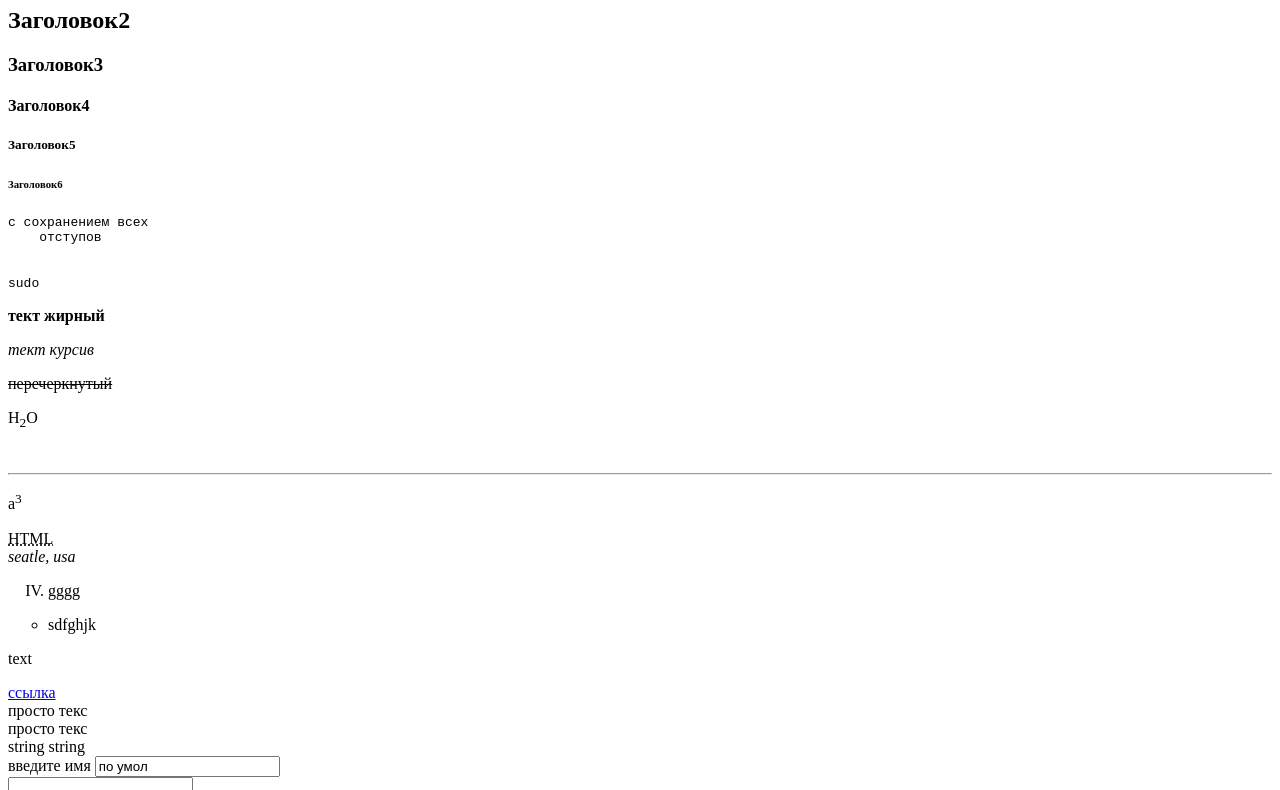
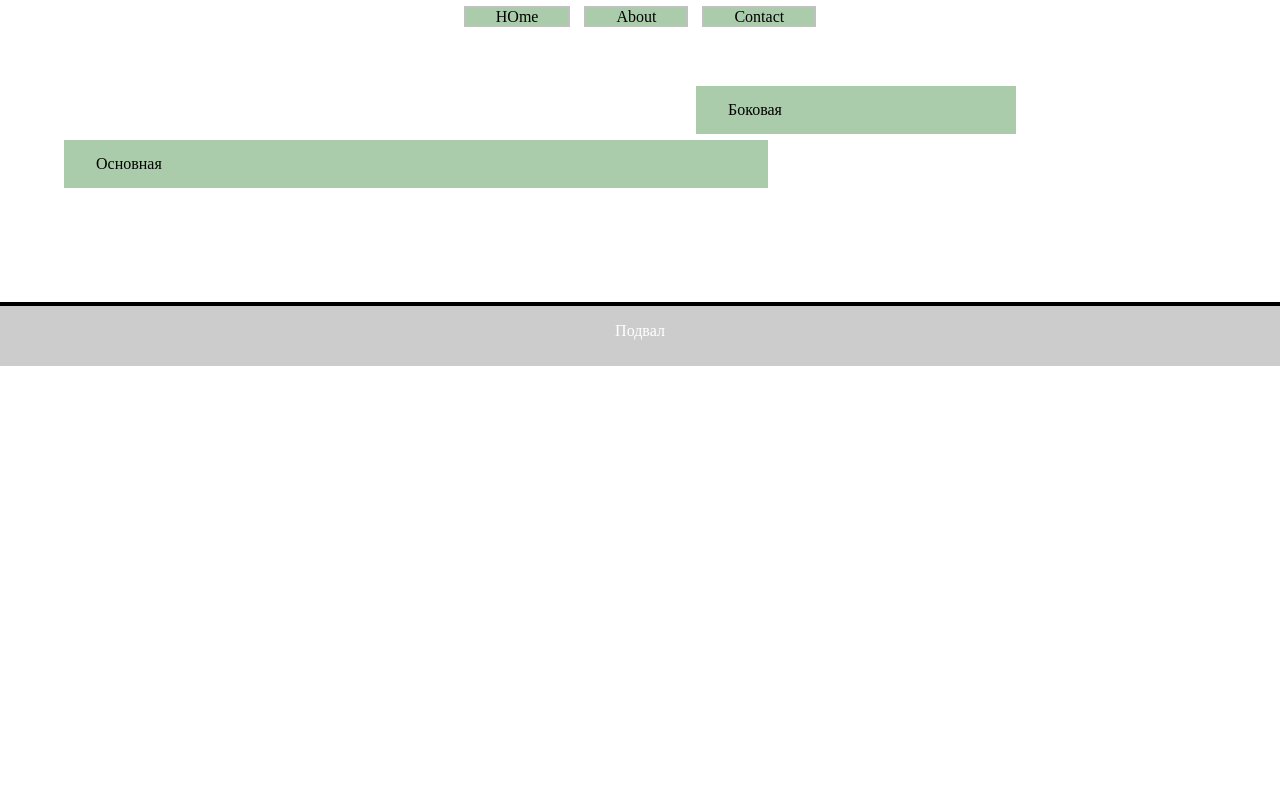
Before and after one commit to Step049/cursovaya, a plain HTML site: page test.html in a window 1280 px wide. Shown: the part 106-896 px from the top of the page. Drawn offline with Linux system fonts and the light colour scheme; files that its build step writes are made by us from their sources; a web font is replaced by a local one.

Commit message:
обновление после css справки

```diff
--- a/css/test.css
+++ b/css/test.css
@@ -0,0 +1,240 @@
+@import url('https://fonts.googleapis.com/css2?family=Chokokutai&family=Dancing+Script:wght@400..700&display=swap');
+
+* {
+    margin:0;
+    padding: 0;
+}
+
+body {
+    width: 100%;
+    height: 3000px;
+}
+
+#some {
+    background-color: aqua;
+    text-align: center;
+    width: 50px;
+    height: 50px;
+    line-height: 50px;
+    border-radius: 50%;
+    position: fixed;
+    float: left;
+}
+
+#header, #footer {
+    width: 100%;
+    height: 60px;
+    text-align: center;
+    border-bottom: 4px solid black;
+    background-color: #ccc;
+    color: #fff;
+    line-height: 50px;
+    margin-bottom: 50px;
+    float: left;
+}
+
+/* Vector */
+
+/* position: absolute;
+left: 93.85%;
+right: 2.76%;
+top: 1.72%;
+bottom: 91.68%;
+
+background: #122A2F;
+border: 2px solid #122A2F; */
+/* место под лого */
+
+/* position: absolute;
+width: 129px;
+height: 75px;
+left: calc(50% - 129px/2 - 845.5px);
+top: calc(50% - 75px/2 - 443.5px);
+
+background: #E0F4F5; */
+
+
+
+#nav {
+    list-style: none;
+    display: block;
+    float: left;
+    width: 50%;
+    margin-left: 25%;
+    text-align: center;
+    margin-bottom: 50px;
+}
+
+#nav li{
+    display: inline;
+    background-color: #aca;
+    border: 2px solid silver;
+    padding: 0 30px;
+    cursor: pointer;
+}
+
+#nav li:hover {
+    color: aquamarine;
+}
+
+#nav li:not(:last-of-type){
+    margin-right: 10px;
+}
+
+#main {
+    width: 50%;
+    margin: 5%;
+    background-color: #aca;
+    border: 0px solid blue;
+    padding: 15px 2.5%;
+    float:left;
+    position: relative;
+    z-index: 1;
+}
+
+#aside {
+    width: 20%;
+    padding: 15px 2.5%;
+    margin-left: 5%;
+    background-color: #aca;
+    border: 0px solid blue;
+    float: left;
+    position: relative;
+    /* top: -10px; */
+    bottom: -10px;
+    left: -200px;
+    z-index: 0;
+}
+
+#footer {
+    margin-bottom: 0;
+    margin-top: 50px;
+    border-bottom: 0;
+    border-top: 4px solid black;
+}
+
+
+
+/*
+.block1 {
+    width: 200px;
+    height: 200px;
+    margin: 20px;
+    background-color: aqua;
+}
+
+#first1 {
+    float:right;
+}
+
+#second2 {
+    background-color: blue;
+    float: left;
+}
+
+.block {
+    background-color: blueviolet;
+    height: 200px;
+    width: 150px;
+    border: 6px dashed red;
+    border-bottom: 0;
+    border-top-style: solid;
+    border-left-style: double;
+
+    border-radius: 15px 50px 0px 100px;
+    opacity: 0.7;
+    margin: 40px;
+    padding: 20px;
+
+    display: block;
+}
+
+#first {
+    /* background-color:rgb(228, 193, 146);
+    background-image: url('../img/mem.png');
+    background-repeat: no-repeat;
+    background-position: center; */
+    /* background: rgb(228, 193, 146)
+    url('../img/mem.png') no-repeat center top;
+    height: 500px;
+    background-size: cover;
+    background-attachment: fixed;
+} */
+
+/* #second {
+    height: 250px;
+}
+
+.ppp {
+    color: #000;
+    text-align: center;
+    /* font-size: 23px; */
+    /* font-style: italic; */
+    /* font-weight: bold; */
+    /* font-family: Impact, Haettenschweiler, 'Arial Narrow Bold', sans-serif; */
+    /* font-family: "Dancing Script", cursive;
+    text-transform:uppercase;
+    word-spacing: 20px;
+    letter-spacing: -4px;
+    line-height: 50px;
+    cursor: copy;
+    text-decoration: line-through;
+}
+
+.dancing-script-ppp {
+  font-family: "Dancing Script", cursive;
+  font-optical-sizing: auto;
+  font-weight: 800;
+  font-style: normal;
+} */
+/*
+
+#sometext::after {
+    content: attr(title);
+    color: brown;
+
+}
+
+.main_link{
+    color:brown;
+    text-decoration: none;
+}
+
+a:visited {
+    color: grey;
+}
+
+.main_link:hover {
+    color:blue;
+    text-decoration: overline;
+    text-decoration-color: black;
+    cursor: crosshair;
+}
+
+.main-text {
+    color: blue;
+}
+
+#text_in_p{
+    color: aqua;
+}
+
+#text_in_p:active {
+    text-decoration: line-through;
+}
+
+div p b, div i {
+    color: blueviolet;
+}
+
+input {
+    color: aquamarine;
+}
+
+input:focus {
+    color: brown;
+} */
+
+/*div, .class, #id, div p i{
+    color: bisque;
+}*/
--- a/test.html
+++ b/test.html
@@ -5,13 +5,56 @@
   <meta name="viewport" content="width=device-width, initial-scale=1.0">
   <meta name="author" content="Stepashka">
   <title>справка</title>
-  <link rel="stylesheet" href="test.css">
+  <link rel="stylesheet" href="css/test.css">
 </head>
 <body>
+
+  <div id="header">Шапка</div>
+  <div id="some">+</div>
+  <ul id="nav">
+    <li>HOme</li>
+    <li>About</li>
+    <li>Contact</li>
+  </ul>
+  <div id="main">Основная</div>
+  <div id="aside">Боковая</div>
+  <div id="footer">Подвал</div>
+
+  <!-- <div id="first1" class="block1"></div>
+  <div id="second2" class="block1"></div> -->
+  <!-- <div class="block">fffffff</div>
+  <span class="block">sssssss</span>
+  <div id="first">
+    <p style="color: beige;">Lorem</p>
+  </div>
+  <div id="second"></div>
+  <p class="ppp">lllllllllllllllllllllll
+    hhhhhhhhhhhhhhhhhhhhhhh
+    jjjjjjjjjjjjjjjjjjjjj
+  </p> -->
   <!-- подключ css js -->
+   <!-- <br><br>
+  <a href="#" class="main_link">linkln</a><br>
+  <div id="sometext"> Some text</div>
   <a href="#buttop">вниз стр</a><!--скролинг вниз-->
-  <h1>Заго<small>small</small><big>big</big>ловок1</h1>
+  <!-- <p id="text_in_p">Lorem ipsum dolor sit amet, consectetur adipisicing elit.
+    <b>Mollitia dolorem volupta</b>tem perspiciatis, voluptatum incidunt et accusantium expedita?
+    <i class="main-text" > cersiv </i>Natus tenetur necessitatibus, commodi quidem dolorem suscipit laborum fugiat quasi, quos soluta earum!</p>
+  <h1 class="main-text">Заго<small>small</small><big>big</big>ловок1</h1>
   <h2>Заголовок2</h2>
+
+  <input type="text" placeholder="введите тект"> -->
+
+  <!-- <div>
+    <p>
+      Lorem ipsum dolor sit amet consectetur adipisicing elit.
+      Nostrum aliquid autem excepturi officia possimus expedita id,
+      nesciunt quae ea!
+      <b>Fuga pariatur, itaque quibusdam repellendus </b>
+      iste praesentium debitis
+      <i>reprehenderit facere architecto.</i>
+    </p>
+  </div>
   <h3>Заголовок3</h3><a name="buttop"></a>
   <h4>Заголовок4</h4>
   <h5>Заголовок5</h5>
@@ -20,34 +63,27 @@
     отступов
   </pre>
   <code>sudo</code>
-  <p><b>тект жирный</b></p><!-- strong -->
-  <p><em>тект курсив</em></p>
+  <p><b>тект жирный</b></p>strong -->
+  <!-- <p><em>тект курсив</em></p>
   <p><strike>перечеркнутый</strike></p>
   <p>H<sub>2</sub>O</p>
   <br><hr>
   <p>a<sup>3</sup></p>
   <abbr title="html">HTML</abbr>
-  <address>seatle, usa</address>
-  <ol start="4" type="I"><!-- пронумерованный список  -->
-    <li>gggg</li>
-  </ol>
-  <ul type="circle">
-    <li>sdfghjk</li>
-  </ul>
-  <p title="some">text</p>
-  <a target="_blank" href="index.html">ссылка</a> <!--тег таргет определяет где откроется ссылка-->
+  <address>seatle, usa</address> -->
+ <!-- /href="index.html">ссылка</a> тег таргет определяет где откроется ссылка -->
   <!-- <a name="buttop"></a>  -->
 
-  <div>просто текс</div><!--просто создает блок-->
+  <!-- <div>просто текс</div><!--просто создает блок
   <div>просто текс</div>
-  <span>string</span><!--строчный блок-->
-  <span>string</span>
+  <span>string</span>строчный блок
+  <span>string</span> -->
 
-  <form action="" method="post"><!--action куда отправлять данные-->
-    <label for="user_name">введите имя</label>
+  <!-- <form action="" method="post"><!--action куда отправлять данные-->
+    <!-- <label for="user_name">введите имя</label>
     <input type="text" placeholder="введите то-то" value="по умол"
     maxlength="10" name="user_name" id="user_name"><!--hidden невиден и disabled нельзя вводить и readonly-->
-    <br>
+    <!-- <br>
     <input type="password"><br>
     <input type="email"><br>
     <input type="url"><br>
@@ -60,33 +96,33 @@
     <input type="file"><br><br>
 
     <input type="submit" value="отправлять">
-    <input type="reset" value="reset"><br><br>
+    <input type="reset" value="reset"><br><br> -->
 
-    <textarea>ntttttt</textarea><!--required обяз поле-->
-    <br><br>
+    <!-- <textarea>ntttttt</textarea>required обяз поле -->
+    <!-- <br><br>
     <button type="reset">reset as button</button>
     <br><br>
-    <select size="2"><!--multiple несколько вариантов-->
-      <option disabled selected>----</option>
+    <select size="2">multiple несколько вариантов -->
+      <!-- <option disabled selected>----</option>
       <option>dddd</option>
       <option>ddhhhhdd</option>
       <option>ggggg</option>
     </select>
   </form>
-  <br><br>
+  <br><br> -->
   <!--спец html5 теги-->
-  <header>шапка</header>
+  <!-- <header>шапка</header>
   <main>основная часть сайта</main>
   <aside>боковая часть</aside>
-  <footer>подвал</footer>
+  <footer>подвал</footer> -->
 
-  <progress max="100" value="50">если не виден тег</progress>
+  <!-- <progress max="100" value="50">если не виден тег</progress>
   <details>
     <summary>подробнее</summary>
     вспомог текст
-  </details>
+  </details> -->
   <!-- тестирование в разных браузерах -->
 
-<script src="js/main.js"></script>
+<!-- <script src="js/main.js"></script> -->
 </body>
 </html>
```
